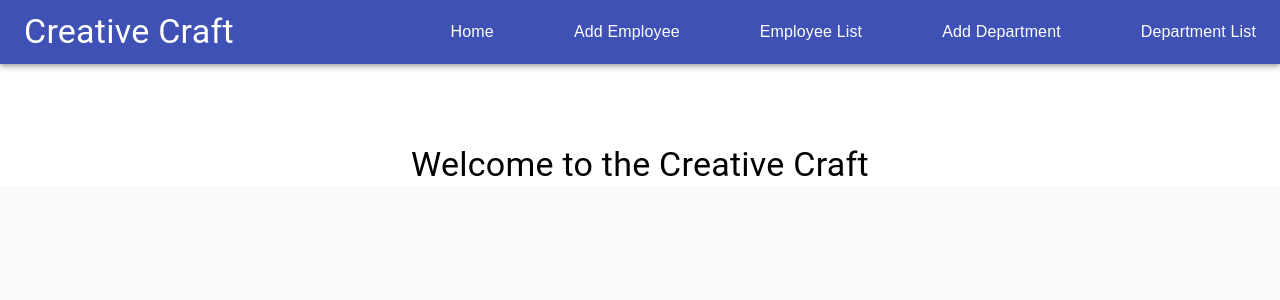
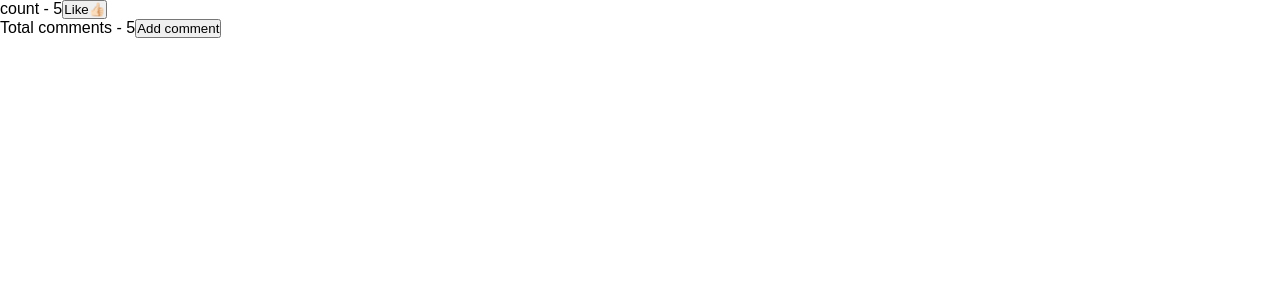
Before and after one commit to PrachiSanghvi/React-practice, a React (Create React App) app: page / in a window 1280 px wide. Shown: the top 300 px of the page. Built offline with nearby package versions, Linux system fonts and the light colour scheme.

Commit message:
practice-concepts

```diff
--- a/src/App.js
+++ b/src/App.js
@@ -49,7 +49,10 @@ import { darkModeContext } from './ReactAllConcept/useContext';
 // import MyWebsite from './ReactAllConcept/MyWebsite';
 // import UseReduce from './ReactAllConcept/UseReduce';
 // import UseRefEx from './ReactAllConcept/UseRefEx';
-import EmployeeDepart from './TestSolution/EmployeeDepart';
+// import EmployeeDepart from './TestSolution/EmployeeDepart';
+// import UseCallbackEx from './UseCallbackEx/UseCallbackEx'
+import EnhancedLikes from './HOCExample/LikeComponent';
+import EnhanceComments from './HOCExample/CommentComponent';
 
 const { useEffect , useState } = React;
 const Counter = () =>  {
@@ -154,7 +157,10 @@ function App() {
           {/* <MyWebsite /> */}
           {/* <UseReduce /> */}
           {/* <UseRefEx /> */}
-          <EmployeeDepart />
+          {/* <EmployeeDepart /> */}
+          {/* <UseCallbackEx /> */}
+          <EnhancedLikes />
+          <EnhanceComments />
         </div>
       </header>
     </div>
--- /dev/null
+++ b/src/HOCExample/CommentComponent.js
@@ -0,0 +1,14 @@
+import React from 'react'
+import HOC from './HOC'
+
+const CommentComponent = ({ countNumber , handleClick }) => {
+  return (
+    <div>
+      Total comments - {countNumber}
+      <button onClick={handleClick}>Add comment</button>
+    </div>
+  )
+}
+
+const EnhanceComments = HOC(CommentComponent)
+export default EnhanceComments;
--- /dev/null
+++ b/src/HOCExample/HOC.js
@@ -0,0 +1,20 @@
+import React, { useState } from 'react'
+
+// A higher-order component (HOC) is an advanced technique in React for reusing component logic.
+//  HOCs are not part of the React API, per se.
+// They are a pattern that emerges from React’s compositional nature.
+
+const HOC = (Component) => {
+  const FNHOC = () => {
+    const [count, setCount] = useState(5)
+    const handleClick = () => {
+      setCount(count + 1)
+    }
+    return (
+      <Component countNumber={count} handleClick={handleClick} />
+    )
+  }
+  return FNHOC;
+}
+
+export default HOC
--- /dev/null
+++ b/src/HOCExample/LikeComponent.js
@@ -0,0 +1,12 @@
+import HOC from './HOC'
+const LikeComponent = ({ countNumber, handleClick }) => {
+  return (
+    <div>
+      count - {countNumber}
+      <button onClick={handleClick}>Like👍🏻</button>
+    </div>
+  )
+}
+
+const EnhancedLikes = HOC(LikeComponent);
+export default EnhancedLikes;
--- /dev/null
+++ b/src/UseCallbackEx/UseCallbackEx.js
@@ -0,0 +1,20 @@
+import React, { useState } from 'react'
+
+const UseCallbackEx = () => {
+  const [count, setcount] = useState(0)
+  const increment = () => {
+    setcount(count+1)
+  }
+  const decrement = () => {
+    setcount(count-1)
+  }
+  return (
+    <div>
+      count - {count}
+      <button onClick={increment}>Increment</button>
+      <button onClick={decrement}>Decrement</button>
+    </div>
+  )
+}
+
+export default UseCallbackEx
```
